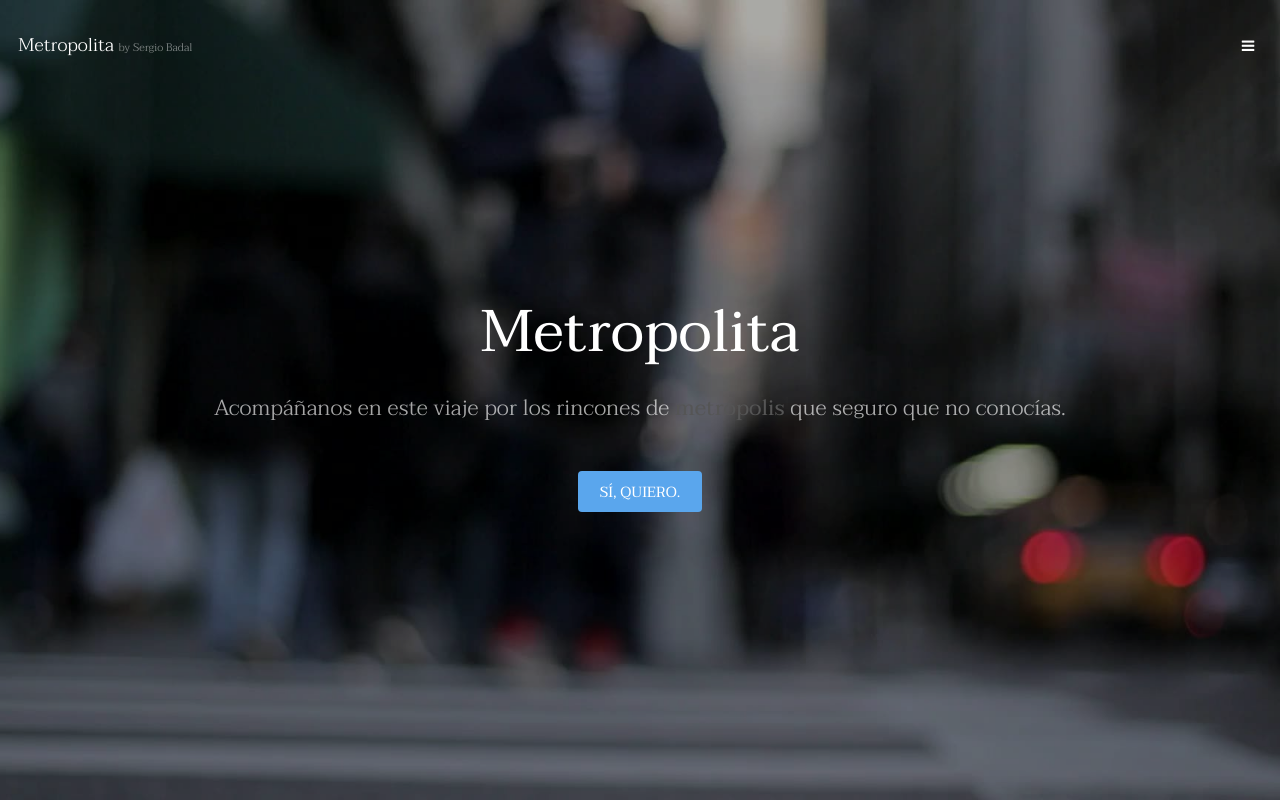
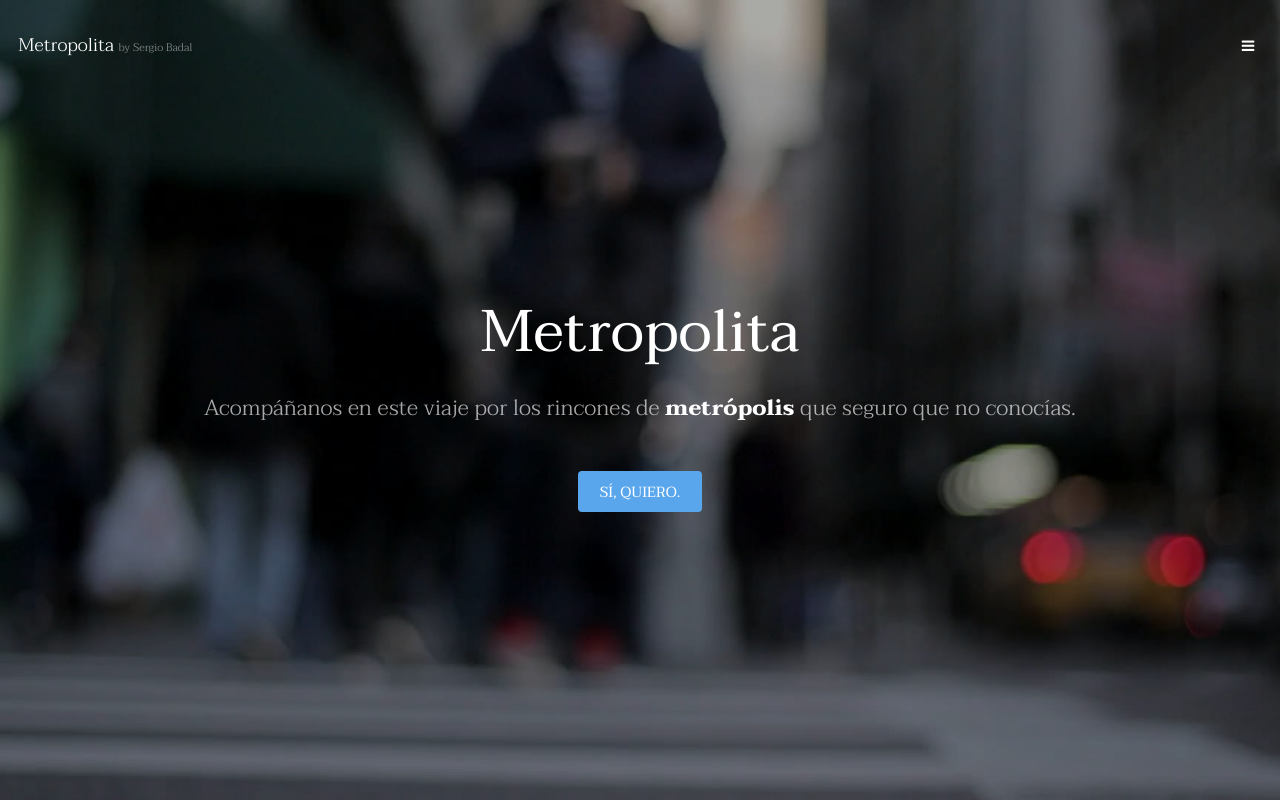
Before and after one commit to FcoJavierFdez/04_REP_METROPOLITA, a plain HTML site: page metropolita/index.html in a window 1280 px wide. Shown: the top 800 px of the page. Drawn offline with Linux system fonts and the light colour scheme.

Commit message:
negrita fuerte blanco en la frase de portada por JUAN

```diff
--- a/metropolita/assets/css/main.css
+++ b/metropolita/assets/css/main.css
@@ -4457,3 +4457,9 @@ body.is-loading #banner:before {
 #footer section {
 	display: none
 }
+
+#banner b {
+	color: white;
+	font-weight: 900;
+	!important
+}
```
